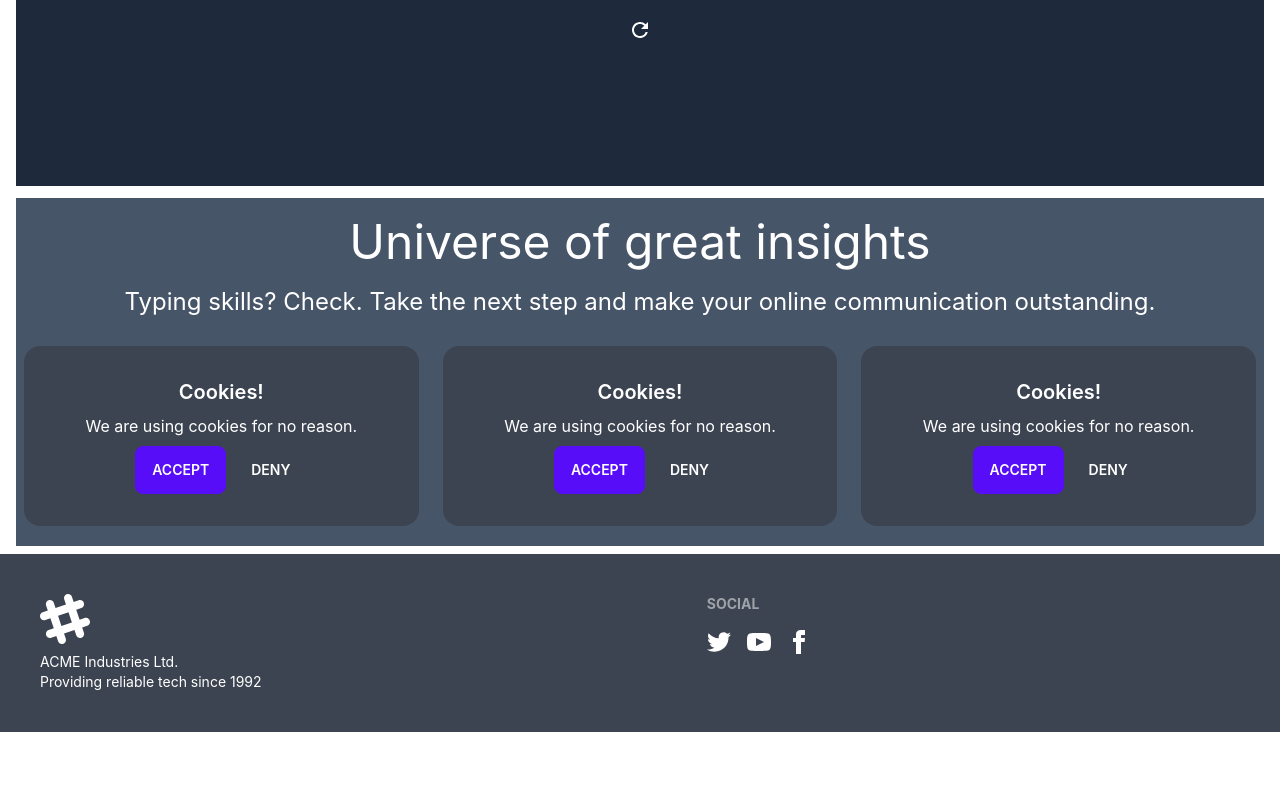
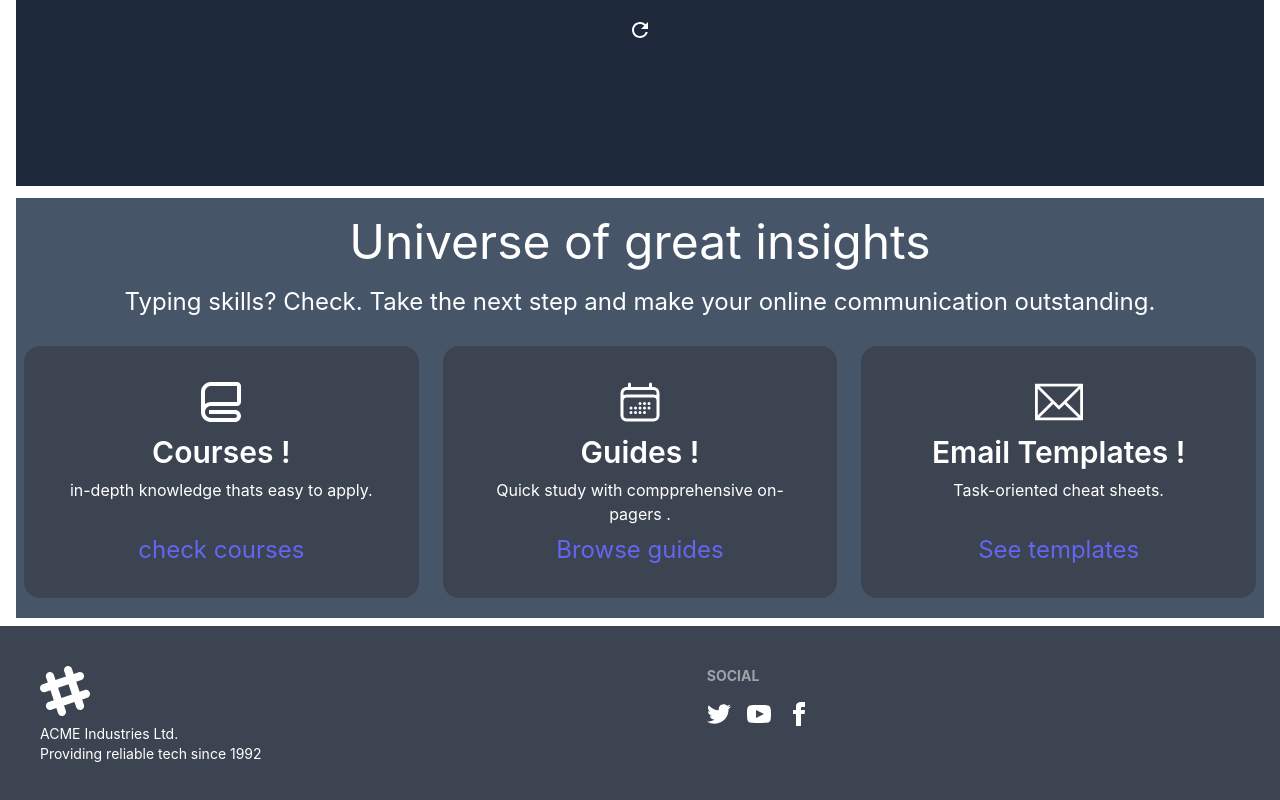
Before and after one commit to Rifazul-Islam/typing-client-side, a React (Create React App) app: page / in a window 1280 px wide. Shown: the part 854-1654 px from the top of the page. Before the commit the page ends 1586 px from the top, so only its background shows below. Built offline with nearby package versions, Linux system fonts and the light colour scheme.

Commit message:
add card section

```diff
--- a/src/component/Section1.tsx
+++ b/src/component/Section1.tsx
@@ -1,9 +1,11 @@
 import React from 'react';
-
+import { BiBlanket} from "react-icons/bi";
+import { TfiEmail } from "react-icons/tfi";
+import { HiOutlineCalendarDays } from "react-icons/hi2";
 const Section1 = () => {
     return (
         <div className=' bg-slate-600 mt-3 mb-2 pb-5 mx-4'>
-               <div>
+        <div>
             <h1 className='text-center text-5xl text-white pt-5'> Universe of great insights</h1>
             <p className='text-center text-2xl text-white pt-5'>Typing skills? Check. Take the next step and make your online communication outstanding. </p>
 
@@ -11,31 +13,34 @@ const Section1 = () => {
 
 <div className="card  bg-neutral text-neutral-content">
   <div className="card-body items-center text-center">
-    <h2 className="card-title">Cookies!</h2>
-    <p>We are using cookies for no reason.</p>
+    <h2 className=" text-white  text-5xl"> <BiBlanket/> </h2>
+    <h2 className="card-title text-3xl">Courses !</h2>
+    <p>in-depth knowledge thats easy to apply.</p>
     <div className="card-actions justify-end">
-      <button className="btn btn-primary">Accept</button>
-      <button className="btn btn-ghost">Deny</button>
+      <button className="text-indigo-500 text-2xl">check courses</button>
+
     </div>
   </div>
 </div>
 <div className="card  bg-neutral text-neutral-content">
   <div className="card-body items-center text-center">
-    <h2 className="card-title">Cookies!</h2>
-    <p>We are using cookies for no reason.</p>
+  <h2 className=" text-white  text-5xl"> <HiOutlineCalendarDays/> </h2>
+    <h2 className="card-title text-3xl"> Guides !</h2>
+    <p> Quick study with compprehensive on-pagers .</p>
     <div className="card-actions justify-end">
-      <button className="btn btn-primary">Accept</button>
-      <button className="btn btn-ghost">Deny</button>
+      <button className="text-indigo-500 text-2xl"> Browse guides</button>
+
     </div>
   </div>
 </div>
 <div className="card  bg-neutral text-neutral-content">
   <div className="card-body items-center text-center">
-    <h2 className="card-title">Cookies!</h2>
-    <p>We are using cookies for no reason.</p>
+  <h2 className=" text-line-white  text-5xl "> <TfiEmail/> </h2>
+    <h2 className="card-title text-3xl "> Email Templates !</h2>
+    <p> Task-oriented cheat sheets.</p>
     <div className="card-actions justify-end">
-      <button className="btn btn-primary">Accept</button>
-      <button className="btn btn-ghost">Deny</button>
+      <button className="text-indigo-500 text-2xl">See templates </button>
+
     </div>
   </div>
 </div>
```
